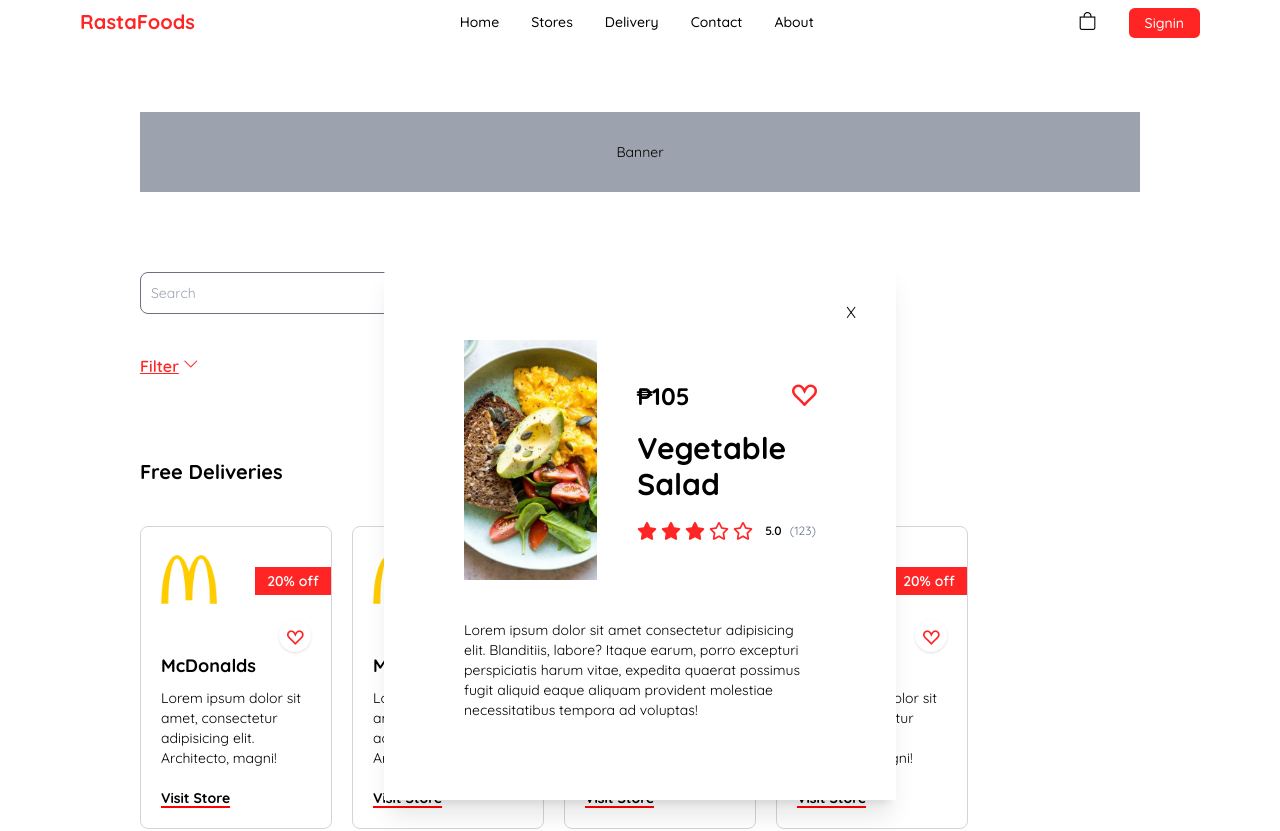
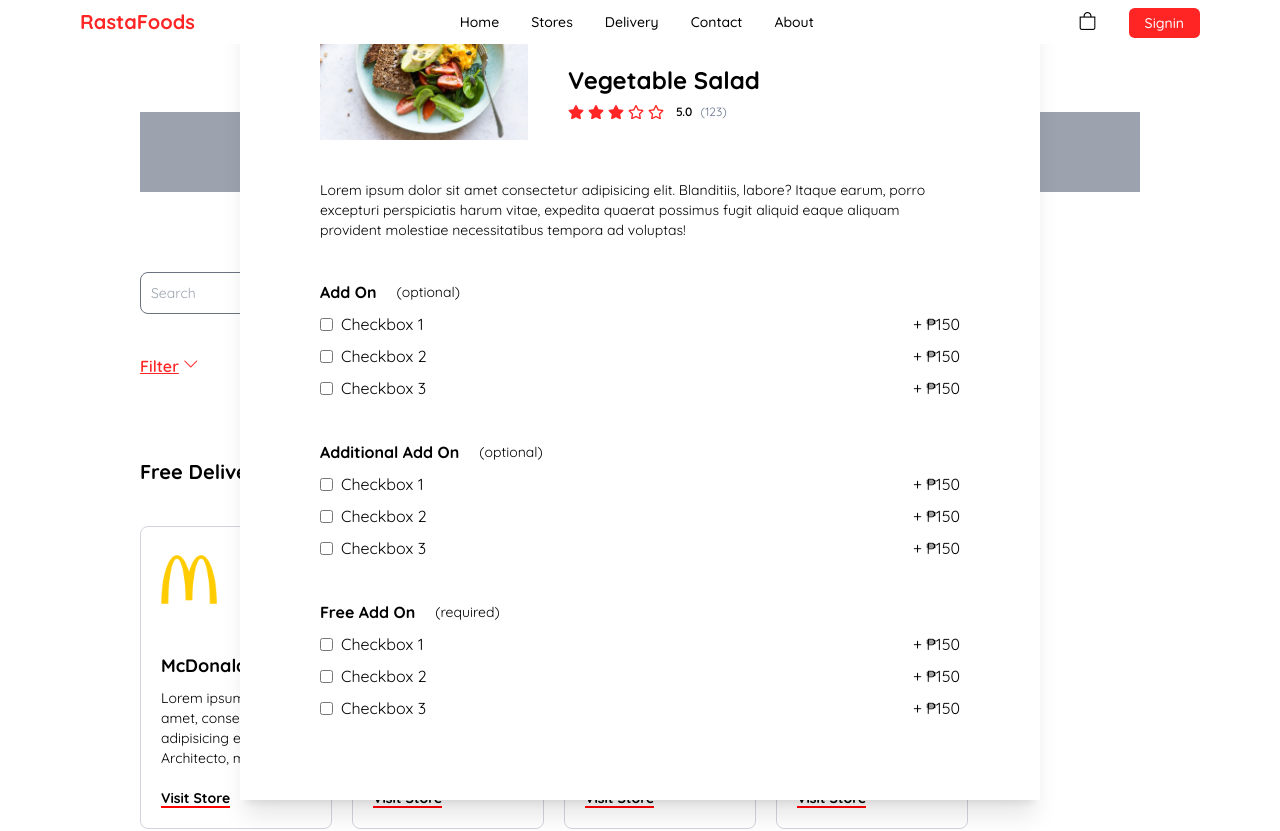
Before and after one commit to iAmWayneBenedict/rastafoods, a React (Create React App) app: page /stores/McDonalds/1 in a window 1280 px wide. Shown: the top 831 px of the page. Built offline with nearby package versions, Linux system fonts and the light colour scheme.

Commit message:
added addOnSection for ItemCard

```diff
--- a/src/App.css
+++ b/src/App.css
@@ -72,7 +72,7 @@ html {
 	}
 
 	.food-card-container {
-		@apply sm:max-w-[12rem] sm:min-w-[9.15rem] 2xl:max-w-[14rem] min-w-[9.15rem] w-[45%] lg:w-full m-1 rounded-lg min-h-[14.25rem] relative mb-7 cursor-pointer;
+		@apply sm:max-w-[12rem] md:min-w-[12rem] 2xl:max-w-[14rem] min-w-[9.15rem] w-[45%] lg:w-full rounded-lg min-h-[14.25rem] relative mb-7 cursor-pointer;
 	}
 
 	.prev-price {
--- a/src/components/Navbar.js
+++ b/src/components/Navbar.js
@@ -17,7 +17,7 @@ const NavBar = ({ hasScrolled }) => {
 	const shadow = hasScrolled ? "shadow-md" : "";
 	return (
 		<nav
-			className={`fixed top-0 ${shadow} left-0 w-full 2xl:px-[14rem] lg:px-[5rem] px-5 z-50 bg-white transition-all duration-300 z-[100]`}
+			className={`fixed top-0 ${shadow} left-0 w-full 2xl:px-[14rem] lg:px-[5rem] px-5 bg-white transition-all duration-300 z-[100]`}
 		>
 			<div className="flex justify-between items-center py-2 2xl:py-4">
 				<button
--- a/src/components/Stores.js
+++ b/src/components/Stores.js
@@ -24,6 +24,37 @@ const Stores = () => {
 			setItemPopUpStatus(false);
 		}
 	}, [params]);
+
+	const addOnData = [
+		{
+			title: "Add On",
+			required: false,
+			data: [
+				{ name: "Checkbox 1", additionalPrice: 150 },
+				{ name: "Checkbox 2", additionalPrice: 150 },
+				{ name: "Checkbox 3", additionalPrice: 150 },
+			],
+		},
+		{
+			title: "Additional Add On",
+			required: false,
+			data: [
+				{ name: "Checkbox 1", additionalPrice: 150 },
+				{ name: "Checkbox 2", additionalPrice: 150 },
+				{ name: "Checkbox 3", additionalPrice: 150 },
+			],
+		},
+		{
+			title: "Free Add On",
+			required: true,
+			data: [
+				{ name: "Checkbox 1", additionalPrice: 150 },
+				{ name: "Checkbox 2", additionalPrice: 150 },
+				{ name: "Checkbox 3", additionalPrice: 150 },
+			],
+		},
+	];
+
 	return (
 		<div>
 			<div className="md:mx-10 mt-28">
@@ -77,7 +108,7 @@ const Stores = () => {
 					})}
 				</div>
 			</div>
-			{itemPopUpStatus && <ItemCard />}
+			{itemPopUpStatus && <ItemCard data={addOnData} />}
 		</div>
 	);
 };
--- a/src/components/card_components/ItemCard.component.js
+++ b/src/components/card_components/ItemCard.component.js
@@ -1,10 +1,14 @@
 import { Link } from "react-router-dom";
 import Rating from "../rating/Rating.component";
+import AddOnSection from "../shop_components/AddOnSection.component";
 
-const ItemCard = () => {
+const ItemCard = ({ data }) => {
+	const heartBtn = (event) => {
+		console.log(event.target);
+	};
 	return (
 		<div
-			className="fixed bottom-0 left-[50%] translate-x-[-50%] z-50 cursor-auto w-2/5 p-10 bg-white shadow-xl rounded-tl-2xl rounded-tr-2xl"
+			className="fixed bottom-0 left-[50%] translate-x-[-50%] z-50 cursor-auto w-[50rem] p-10 bg-white shadow-xl rounded-tl-2xl rounded-tr-2xl"
 			onClick={(event) => console.log(event.target)}
 		>
 			<div className="relative p-10">
@@ -13,26 +17,29 @@ const ItemCard = () => {
 				</Link>
 				<div className="">
 					<div className="details">
-						<div className="top w-full h-[15rem] flex gap-10">
-							<div className="left h-full flex-1">
+						<div className="top w-full h-[10rem] flex gap-10">
+							<div className="left h-full max-w-[13rem] flex-1">
 								<img
 									src="/img/eggs-breakfast-avocado-1296x728-header.webp"
 									alt=""
 									className="w-full h-full object-cover"
 								/>
 							</div>
-							<div className="right flex flex-1 flex-col py-10 justify-between h-full">
-								<div className="top flex justify-between items-center">
+							<div className="right flex flex-1 flex-col py-5 justify-between h-full">
+								<div className="top flex justify-between items-center mr-10">
 									<div className="price">
 										<h3 className="font-bold text-sm sm:text-2xl">₱105</h3>
 									</div>
 									<div className="heart">
-										<i className="bi bi-suit-heart mt-1 text-primary text-2xl"></i>
+										<i
+											className="bi bi-suit-heart mt-1 text-primary text-2xl"
+											onClick={heartBtn}
+										></i>
 									</div>
 								</div>
-								<div className="bot flex flex-col gap-5">
-									<div className="name font-bold text-3xl">Vegetable Salad</div>
-									<Rating size="w-5" />
+								<div className="bot flex flex-col gap-2">
+									<div className="name font-bold text-2xl">Vegetable Salad</div>
+									<Rating size="w-4" />
 								</div>
 							</div>
 						</div>
@@ -43,8 +50,15 @@ const ItemCard = () => {
 							necessitatibus tempora ad voluptas!
 						</div>
 					</div>
-					<div className="add-ons"></div>
-					<div className="item-counter"></div>
+
+					<form action="">
+						<div className="add-ons">
+							{Object.entries(data).map(([key, value]) => {
+								return <AddOnSection data={value} key={key} />;
+							})}
+						</div>
+						<div className="item-counter"></div>
+					</form>
 				</div>
 			</div>
 		</div>
--- /dev/null
+++ b/src/components/shop_components/AddOnCheckbox.component.js
@@ -0,0 +1,16 @@
+const AddOnCheckbox = ({ data }) => {
+	const { name, additionalPrice } = data;
+	return (
+		<div className="flex justify-between mt-2">
+			<div className="flex items-center">
+				<label htmlFor="name1" className="order-2">
+					{name}
+				</label>
+				<input className="order-1 mr-2" type="checkbox" name="name1" id="name1" />
+			</div>
+			<span>+ ₱{additionalPrice}</span>
+		</div>
+	);
+};
+
+export default AddOnCheckbox;
--- /dev/null
+++ b/src/components/shop_components/AddOnSection.component.js
@@ -0,0 +1,18 @@
+import AddOnCheckbox from "./AddOnCheckbox.component";
+
+const AddOnSection = (values) => {
+	const { title, required, data } = values.data;
+	return (
+		<div className=" mt-10">
+			<div className="flex items-center">
+				<h3 className="title mr-5 font-bold">{title}</h3>
+				<span className="text-sm">({required ? "required" : "optional"})</span>
+			</div>
+			{Object.entries(data).map(([key, value]) => {
+				return <AddOnCheckbox data={value} key={key} />;
+			})}
+		</div>
+	);
+};
+
+export default AddOnSection;
--- a/src/index.css
+++ b/src/index.css
@@ -560,7 +560,6 @@ Ensure the default browser behavior of the `hidden` attribute.
 }
 .food-card-container{
   position: relative;
-  margin: 0.25rem;
   margin-bottom: 1.75rem;
   min-height: 14.25rem;
   width: 45%;
@@ -571,11 +570,13 @@ Ensure the default browser behavior of the `hidden` attribute.
 @media (min-width: 640px){
 
   .food-card-container{
-    min-width: 9.15rem;
-  }
+    max-width: 12rem;
+  }
+}
+@media (min-width: 768px){
 
   .food-card-container{
-    max-width: 12rem;
+    min-width: 12rem;
   }
 }
 @media (min-width: 1024px){
@@ -954,6 +955,9 @@ Ensure the default browser behavior of the `hidden` attribute.
 .mr-20{
   margin-right: 5rem;
 }
+.mr-10{
+  margin-right: 2.5rem;
+}
 .mt-\[2px\]{
   margin-top: 2px;
 }
@@ -1048,8 +1052,8 @@ Ensure the default browser behavior of the `hidden` attribute.
 .h-1\/2{
   height: 50%;
 }
-.h-\[15rem\]{
-  height: 15rem;
+.h-\[10rem\]{
+  height: 10rem;
 }
 .h-\[3rem\]{
   height: 3rem;
@@ -1142,8 +1146,8 @@ Ensure the default browser behavior of the `hidden` attribute.
 .w-\[25px\]{
   width: 25px;
 }
-.w-2\/5{
-  width: 40%;
+.w-\[50rem\]{
+  width: 50rem;
 }
 .w-\[3rem\]{
   width: 3rem;
@@ -1190,6 +1194,9 @@ Ensure the default browser behavior of the `hidden` attribute.
 }
 .max-w-\[50\%\]{
   max-width: 50%;
+}
+.max-w-\[13rem\]{
+  max-width: 13rem;
 }
 .max-w-\[70\%\]{
   max-width: 70%;
@@ -2089,10 +2096,6 @@ html {
     width: 66.666667%;
   }
 
-  .sm\:min-w-\[9\.15rem\]{
-    min-width: 9.15rem;
-  }
-
   .sm\:max-w-\[12rem\]{
     max-width: 12rem;
   }
```
